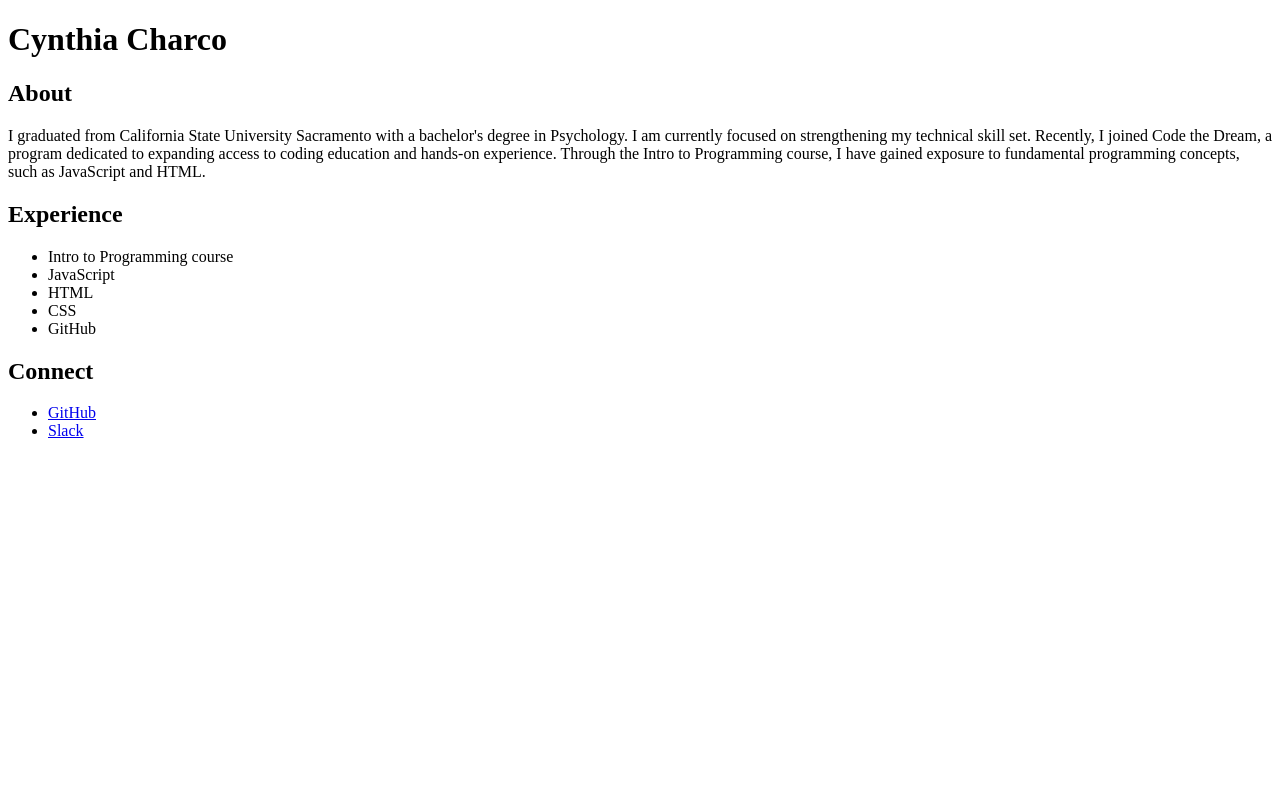
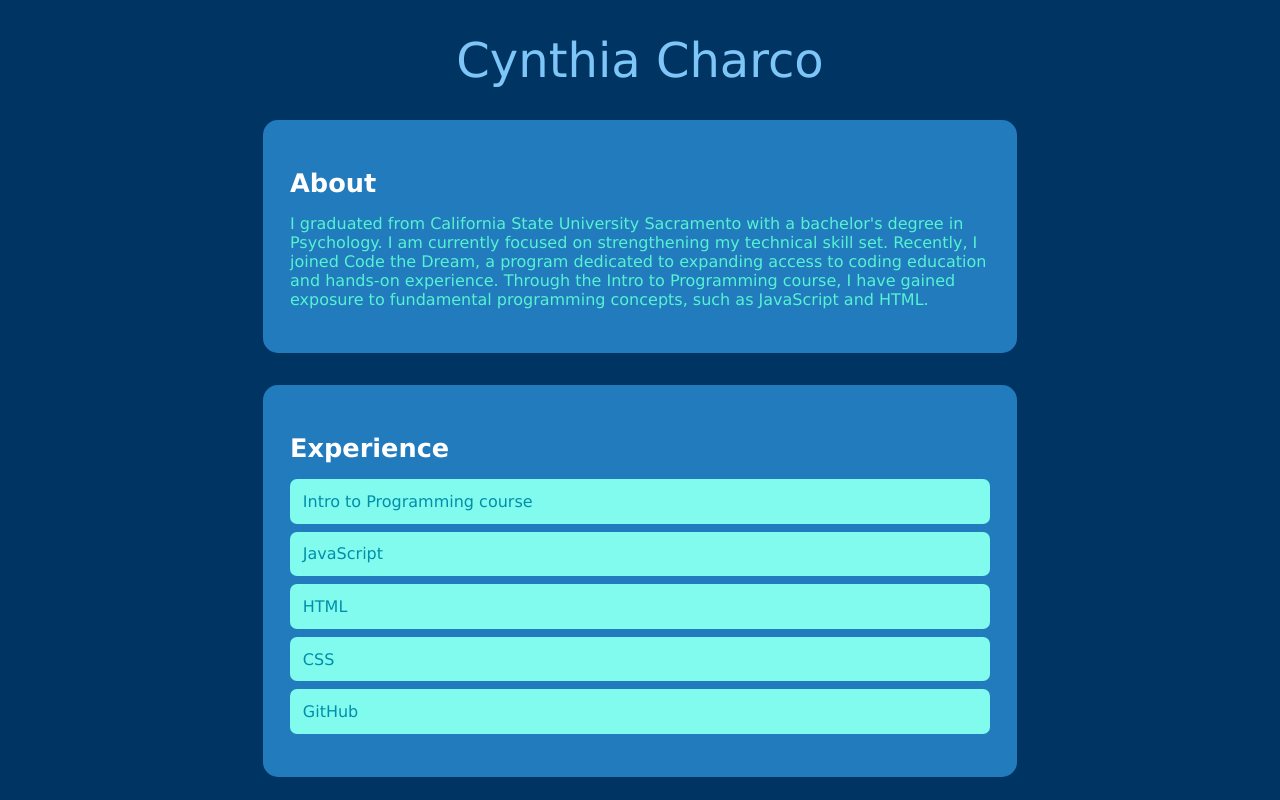
Before and after one commit to ccalix09/cynthia-charco-mars, a plain HTML site: page index.html in a window 1280 px wide. Shown: the top 800 px of the page. Drawn offline with Linux system fonts and the light colour scheme.

Commit message:
styling added

```diff
--- /dev/null
+++ b/css/index.css
@@ -0,0 +1,55 @@
+body {
+    background-color: rgb(0, 53, 99);
+    color: rgb(85, 243, 209);
+    font-family: 'Lucida Sans', 'Lucida Sans Regular', 'Lucida Grande', 'Lucida Sans Unicode', Geneva, Verdana, sans-serif;
+}
+h1 {
+    text-align: center;
+    font-size: 3rem;
+    font-weight: 300;
+    color: rgb(126, 197, 248);
+    margin: 2rem 0;
+}
+section {
+    background-color: rgb(33, 123, 188);
+    margin: 2rem auto;
+    padding: 1.7rem;
+    max-width: 700px;
+    border-radius: 15px;
+}
+h2 {
+    font-size: 1.6rem;
+    font-weight: bold;
+    color: rgb(255, 255, 255);
+    margin-bottom: 1rem;
+}
+#About p {
+    text-align: left;
+}
+#Experience ul {
+    list-style: none;
+    padding: 0;
+}
+#Experience li {
+    background-color: rgb(129, 251, 237);
+    color: rgb(2, 142, 170);
+    padding: 0.80rem;
+    margin-bottom: 0.5rem;
+    border-radius: 7px;
+    font-weight: 500;
+}
+#Connect ul {
+    list-style: none;
+    padding: 0;
+}
+#Connect li {
+    margin-bottom: 0.5rem;
+}
+#Connect a {
+    color: blanchedalmond;
+    text-decoration: none;
+    font-weight: 550;
+}
+#Connect a:hover {
+    text-decoration: underline;
+}
--- a/index.html
+++ b/index.html
@@ -4,6 +4,7 @@
         <title>Cynthia Charco's Portfolio</title>
         <meta charset="UTF-8">
         <meta name="viewport" content="width=device-width, initial-scale=1.0">
+        <link rel="stylesheet" href="css/index.css">
     </head>
     <body>
         <h1>Cynthia Charco</h1>
```
